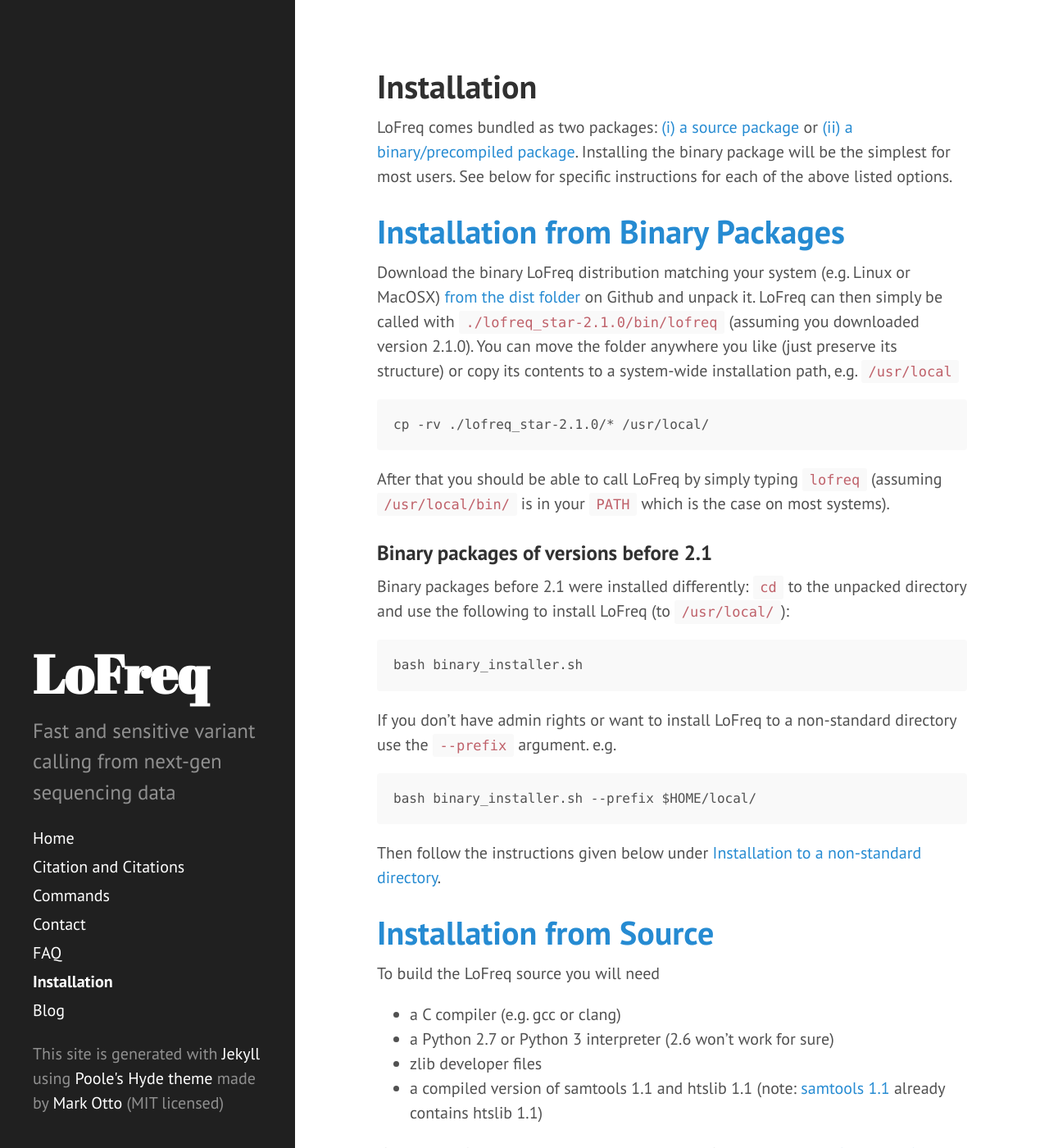
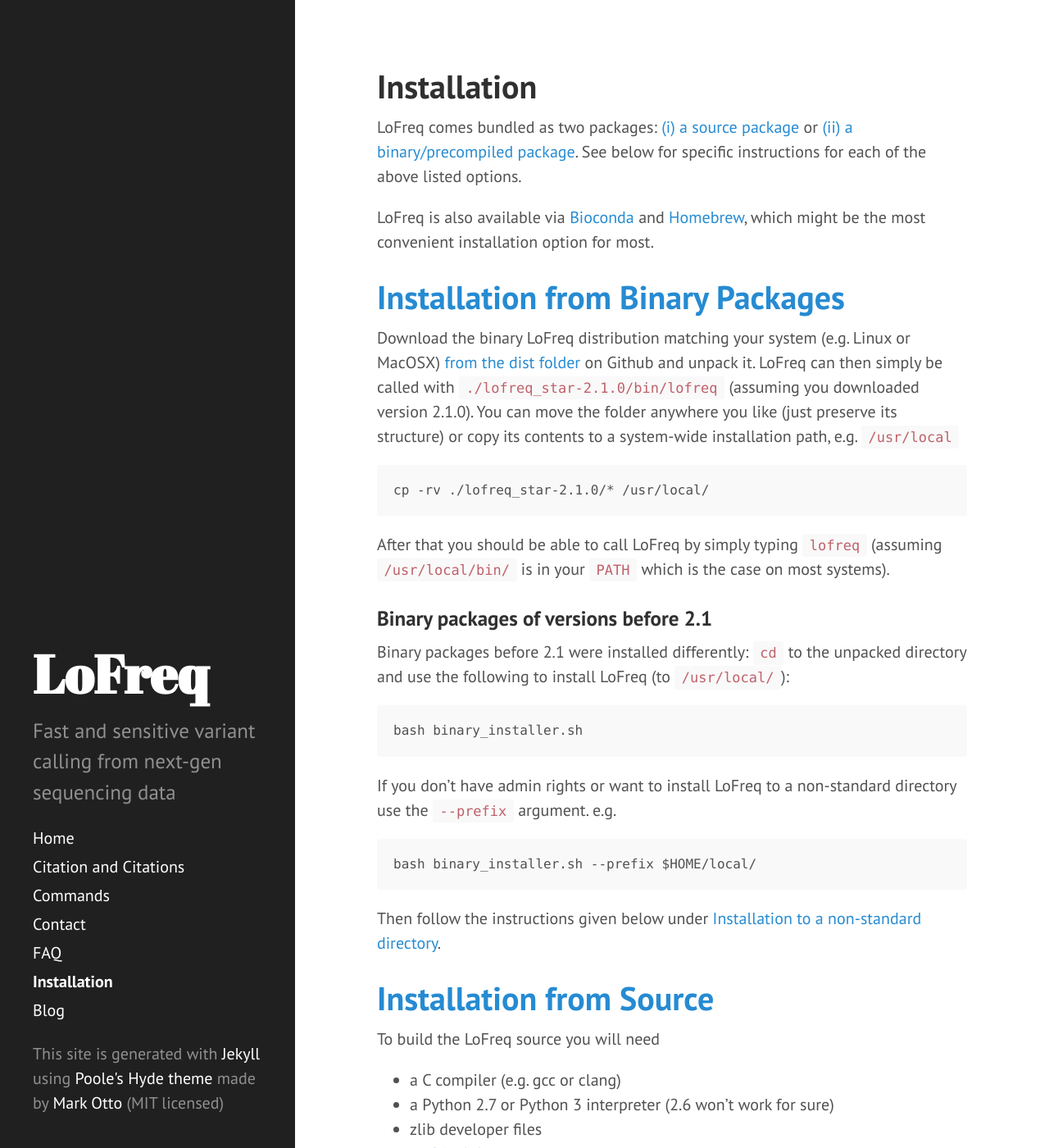
Before and after one commit to CSB5/lofreq, a Jekyll site: the page built from installation.md, in a window 1280 px wide and 1400 px high. Shown: the whole window at 82% size. Built offline with Jekyll 4.4.1, drawn with Linux system fonts in a browser that asks for light colours; some of the changed text lies outside the part shown.

Commit message:
updated installation instructions (added bioconda, brew and new htslib)

```diff
--- a/installation.md
+++ b/installation.md
@@ -5,9 +5,11 @@
 
 
 LoFreq comes bundled as two packages: [(i) a source package](#source)
-or [(ii) a binary/precompiled package](#binary). Installing the binary
-package will be the simplest for most users. See below for specific
+or [(ii) a binary/precompiled package](#binary). See below for specific
 instructions for each of the above listed options.
+
+LoFreq is also available via [Bioconda](https://bioconda.github.io/) and [Homebrew](https://docs.brew.sh/Homebrew-on-Linux), which might be the most
+convenient installation option for most.
 
 # <a name="binary">Installation from Binary Packages</a>
 
@@ -50,16 +52,14 @@
 - a C compiler (e.g. gcc or clang)
 - a Python 2.7 or Python 3 interpreter (2.6 won't work for sure)
 - zlib developer files
-- a compiled version of samtools 1.1 and htslib 1.1
-  (note: [samtools 1.1](http://sourceforge.net/projects/samtools/files/samtools/1.1/samtools-1.1.tar.bz2/download)
-  already contains htslib 1.1)
+- [HTSlib 1.4 or later](https://github.com/samtools/htslib)
 
 If those requirements are met, download LoFreq's source package
 [from the dist folder]({{ site.github.dist }}) on Github,
 unpack it and `cd` to the newly created directory. Assuming you have
 admin rights, use the following to compile and install LoFreq:
 
-    ./configure SAMTOOLS=/path-to-samtools HTSLIB=/path-to-htslib
+    ./configure --with-htslib=/path-to-htslib
     make install
 
 If you don't have admin rights or want to install LoFreq to a
@@ -84,7 +84,6 @@
 - `configure`
 - `make`
 - `make install`
-
 
 
 # <a name="prefix">Installation to a Non-Standard Directory</a>
```
